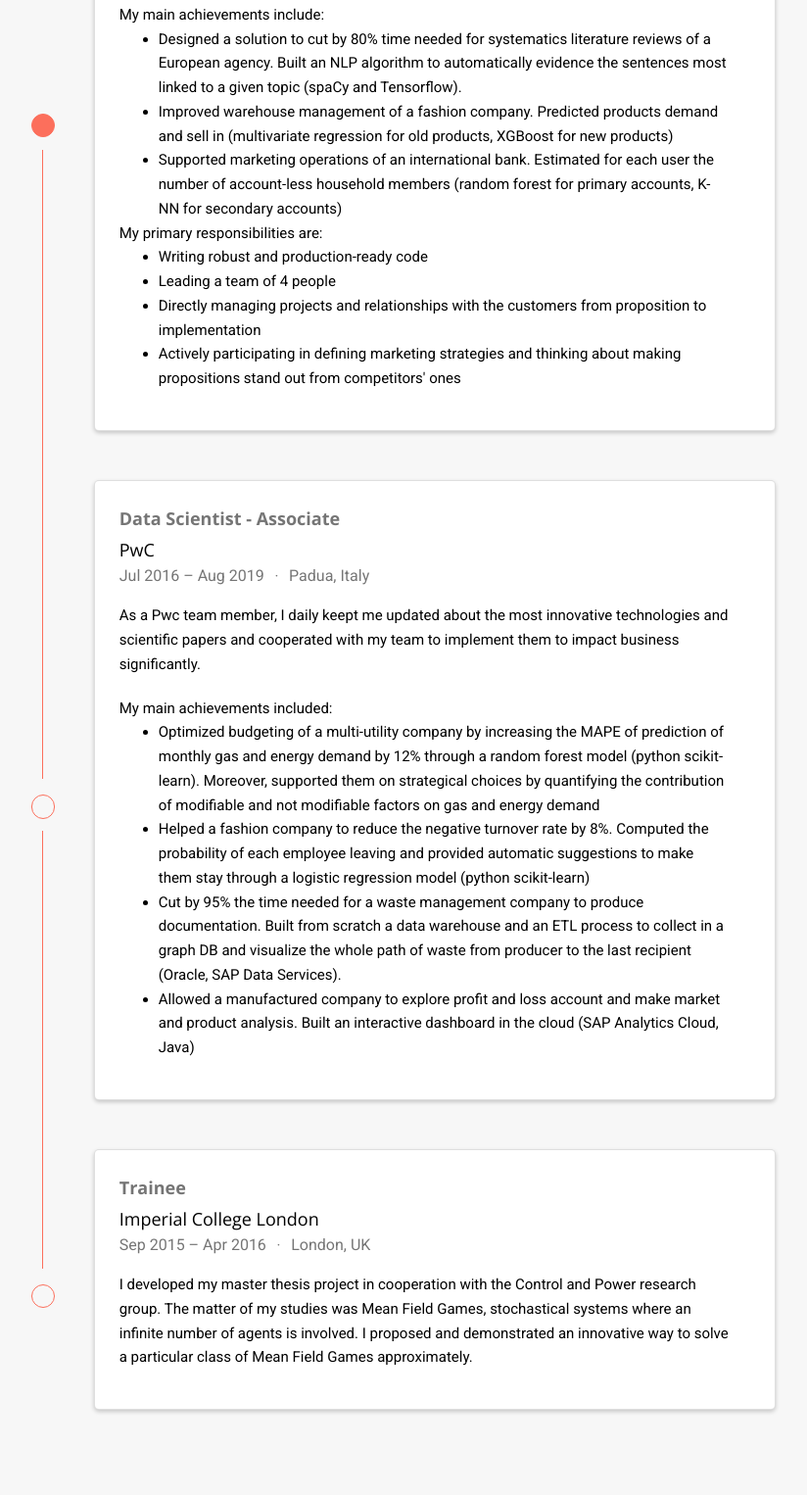
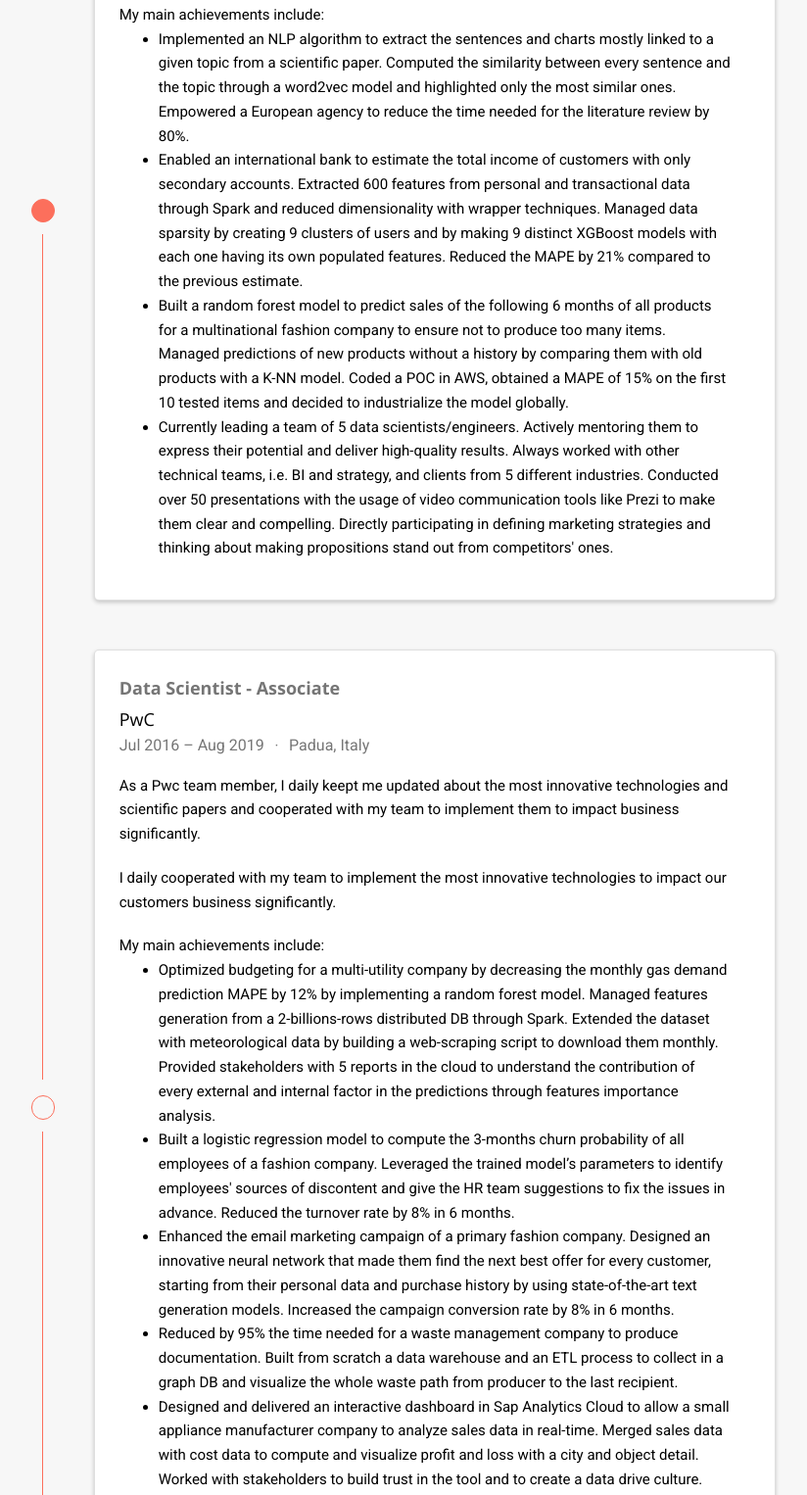
Before and after one commit to danieled3/Data_Science_Portfolio, a plain HTML site: page index.html in a window 1280 px wide. Shown: the part 1369-2895 px from the top of the page at 98% size, without its empty margins (433-1257 px from the left). Drawn offline with nearby package versions, Linux system fonts and the light colour scheme; some packages are replaced by stand-ins of ours; some icons are missing.

Commit message:
Modified experience description

```diff
--- a/authors/index.xml
+++ b/authors/index.xml
@@ -19,7 +19,7 @@
 
       <guid>https://danieled3.github.io/Data_Science_Portfolio/authors/admin/</guid>
       <description>&lt;p&gt;Hi, I&amp;rsquo;m Daniele, a curious and determined constant learner!&lt;/p&gt;
-&lt;p&gt;Numbers have always been my passion. I studied the application of machine learning algorithms to industrial machines and robots. This knowledge was then indispensable to me to solve the complex business problems of the companies for which I worked as a consultant. I currently have 5 years of experience designing and implementing end-to-end advanced analytics projects for multinational companies. The industries I dealt with most are energy, financial services and tech.&lt;/p&gt;
+&lt;p&gt;Numbers have always been my passion. I studied the application of machine learning algorithms to industrial machines and robots. This knowledge was then indispensable to me to solve the complex business problems of the companies for which I worked as a consultant. I currently have 5 years of experience designing and implementing end-to-end advanced analytics projects for multinational companies. The industries I dealt with most are fashion, financial services and tech.&lt;/p&gt;
 &lt;p&gt;This is my data science portfolio. I have collected some of the projects I have worked on in my spare time and some presentations I have given to introduce technical topics.
 I hope they can be helpful.&lt;/p&gt;
 </description>
--- a/index.html
+++ b/index.html
@@ -551,7 +551,7 @@
 
 
     <p>Hi, I&rsquo;m Daniele, a curious and determined constant learner!</p>
-<p>Numbers have always been my passion. I studied the application of machine learning algorithms to industrial machines and robots. This knowledge was then indispensable to me to solve the complex business problems of the companies for which I worked as a consultant. I currently have 5 years of experience designing and implementing end-to-end advanced analytics projects for multinational companies. The industries I dealt with most are energy, financial services and tech.</p>
+<p>Numbers have always been my passion. I studied the application of machine learning algorithms to industrial machines and robots. This knowledge was then indispensable to me to solve the complex business problems of the companies for which I worked as a consultant. I currently have 5 years of experience designing and implementing end-to-end advanced analytics projects for multinational companies. The industries I dealt with most are fashion, financial services and tech.</p>
 <p>This is my data science portfolio. I have collected some of the projects I have worked on in my spare time and some presentations I have given to introduce technical topics.
 I hope they can be helpful.</p>
 
@@ -696,19 +696,21 @@ I hope they can be helpful.</p>
                 <span>Padua, Italy</span>
 
             </div>
-            <div class="card-text"><p>My daily work consists of understanding customers' main problems, brainstorming with my team to understand how data science could solve them, effectively presenting our end-to-end solution and implementing it.</p>
+            <div class="card-text"><p>My daily work consists of understanding customers' main problems, brainstorming with my team to know how data science could solve them, implementing the solution by writing production-ready code, and presenting the outcomes compellingly.</p>
 <p>My main achievements include:</p>
 <ul>
-<li>Designed a solution to cut by 80% time needed for systematics literature reviews of a European agency. Built an NLP algorithm to automatically evidence the sentences most linked to a given topic (spaCy and Tensorflow).</li>
-<li>Improved warehouse management of a fashion company. Predicted products demand and sell in (multivariate regression for old products, XGBoost for new products)</li>
-<li>Supported marketing operations of an international bank. Estimated for each user the number of account-less household members (random forest for primary accounts, K-NN for secondary accounts)</li>
-</ul>
-<p>My primary responsibilities are:</p>
-<ul>
-<li>Writing robust and production-ready code</li>
-<li>Leading a team of 4 people</li>
-<li>Directly managing projects and relationships with the customers from proposition to implementation</li>
-<li>Actively participating in defining marketing strategies and thinking about making propositions stand out from competitors' ones</li>
+<li>
+<p>Implemented an NLP algorithm to extract the sentences and charts mostly linked to a given topic from a scientific paper. Computed the similarity between every sentence and the topic through a word2vec model and highlighted only the most similar ones. Empowered a European agency to reduce the time needed for the literature review by 80%.</p>
+</li>
+<li>
+<p>Enabled an international bank to estimate the total income of customers with only secondary accounts. Extracted 600 features from personal and transactional data through Spark and reduced dimensionality with wrapper techniques. Managed data sparsity by creating 9 clusters of users and by making 9 distinct XGBoost models with each one having its own populated features. Reduced the MAPE by 21% compared to the previous estimate.</p>
+</li>
+<li>
+<p>Built a random forest model to predict sales of the following 6 months of all products for a multinational fashion company to ensure not to produce too many items. Managed predictions of new products without a history by comparing them with old products with a K-NN model. Coded a POC in AWS, obtained a MAPE of 15% on the first 10 tested items and decided to industrialize the model globally.</p>
+</li>
+<li>
+<p>Currently leading a team of 5 data scientists/engineers. Actively mentoring them to express their potential and deliver high-quality results. Always worked with other technical teams, i.e. BI and strategy, and clients from 5 different industries. Conducted over 50 presentations with the usage of video communication tools like Prezi to make them clear and compelling. Directly participating in defining marketing strategies and thinking about making propositions stand out from competitors' ones.</p>
+</li>
 </ul>
 </div>
           </div>
@@ -748,12 +750,24 @@ I hope they can be helpful.</p>
 
             </div>
             <div class="card-text"><p>As a Pwc team member, I daily keept me updated about the most innovative technologies and scientific papers and cooperated with my team to implement them to impact business significantly.</p>
-<p>My main achievements included:</p>
+<p>I daily cooperated with my team to implement the most innovative technologies to impact our customers business significantly.</p>
+<p>My main achievements include:</p>
 <ul>
-<li>Optimized budgeting of a multi-utility company by increasing the MAPE of prediction of monthly gas and energy demand by 12% through a random forest model (python scikit-learn). Moreover, supported them on strategical choices by quantifying the contribution of modifiable and not modifiable factors on gas and energy demand</li>
-<li>Helped a fashion company to reduce the negative turnover rate by 8%. Computed the probability of each employee leaving and provided automatic suggestions to make them stay through a logistic regression model (python scikit-learn)</li>
-<li>Cut by 95% the time needed for a waste management company to produce documentation. Built from scratch a data warehouse and an ETL process to collect in a graph DB and visualize the whole path of waste from producer to the last recipient (Oracle, SAP Data Services).</li>
-<li>Allowed a manufactured company to explore profit and loss account and make market and product analysis. Built an interactive dashboard in the cloud (SAP Analytics Cloud, Java)</li>
+<li>
+<p>Optimized budgeting for a multi-utility company by decreasing the monthly gas demand prediction MAPE by 12% by implementing a random forest model. Managed features generation from a 2-billions-rows distributed DB through Spark. Extended the dataset with meteorological data by building a web-scraping script to download them monthly. Provided stakeholders with 5 reports in the cloud to understand the contribution of every external and internal factor in the predictions through features importance analysis.</p>
+</li>
+<li>
+<p>Built a logistic regression model to compute the 3-months churn probability of all employees of a fashion company. Leveraged the trained model&rsquo;s parameters to identify employees' sources of discontent and give the HR team suggestions to fix the issues in advance. Reduced the turnover rate by 8% in 6 months.</p>
+</li>
+<li>
+<p>Enhanced the email marketing campaign of a primary fashion company. Designed an innovative neural network that made them find the next best offer for every customer, starting from their personal data and purchase history by using state-of-the-art text generation models. Increased the campaign conversion rate by 8% in 6 months.</p>
+</li>
+<li>
+<p>Reduced by 95% the time needed for a waste management company to produce documentation. Built from scratch a data warehouse and an ETL process to collect in a graph DB and visualize the whole waste path from producer to the last recipient.</p>
+</li>
+<li>
+<p>Designed and delivered an interactive dashboard in Sap Analytics Cloud to allow a small appliance manufacturer company to analyze sales data in real-time. Merged sales data with cost data to compute and visualize profit and loss with a city and object detail. Worked with stakeholders to build trust in the tool and to create a data drive culture.</p>
+</li>
 </ul>
 </div>
           </div>
@@ -792,7 +806,7 @@ I hope they can be helpful.</p>
                 <span>London, UK</span>
 
             </div>
-            <div class="card-text">I developed my master thesis project in cooperation with the Control and Power research group. The matter of my studies was Mean Field Games,  stochastical systems where an infinite number of agents is involved. I proposed and demonstrated an innovative way to solve a particular class of Mean Field Games approximately.</div>
+            <div class="card-text">Developed my master thesis project in cooperation with the Control and Power research group. The matter of my studies was Mean Field Games,  stochastical systems where an infinite number of agents is involved. Proposed and demonstrated an innovative way to solve a particular class of Mean Field Games approximately.</div>
           </div>
         </div>
       </div>
```
Also changed, not shown: authors/admin/index.html (+1 -1 lines), img/website_preview.JPG (added), img/website_preview2.JPG (added), index.json.
